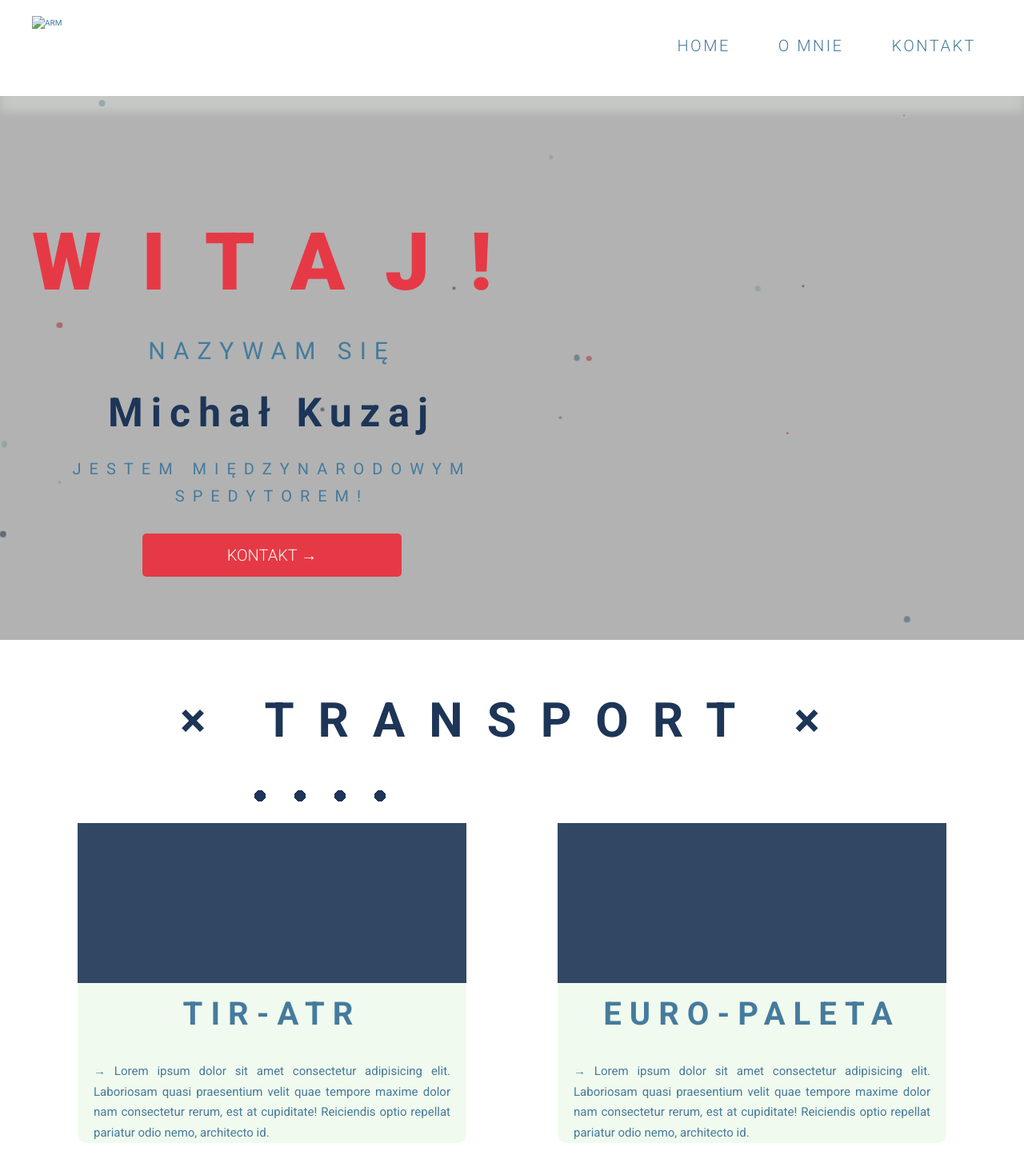
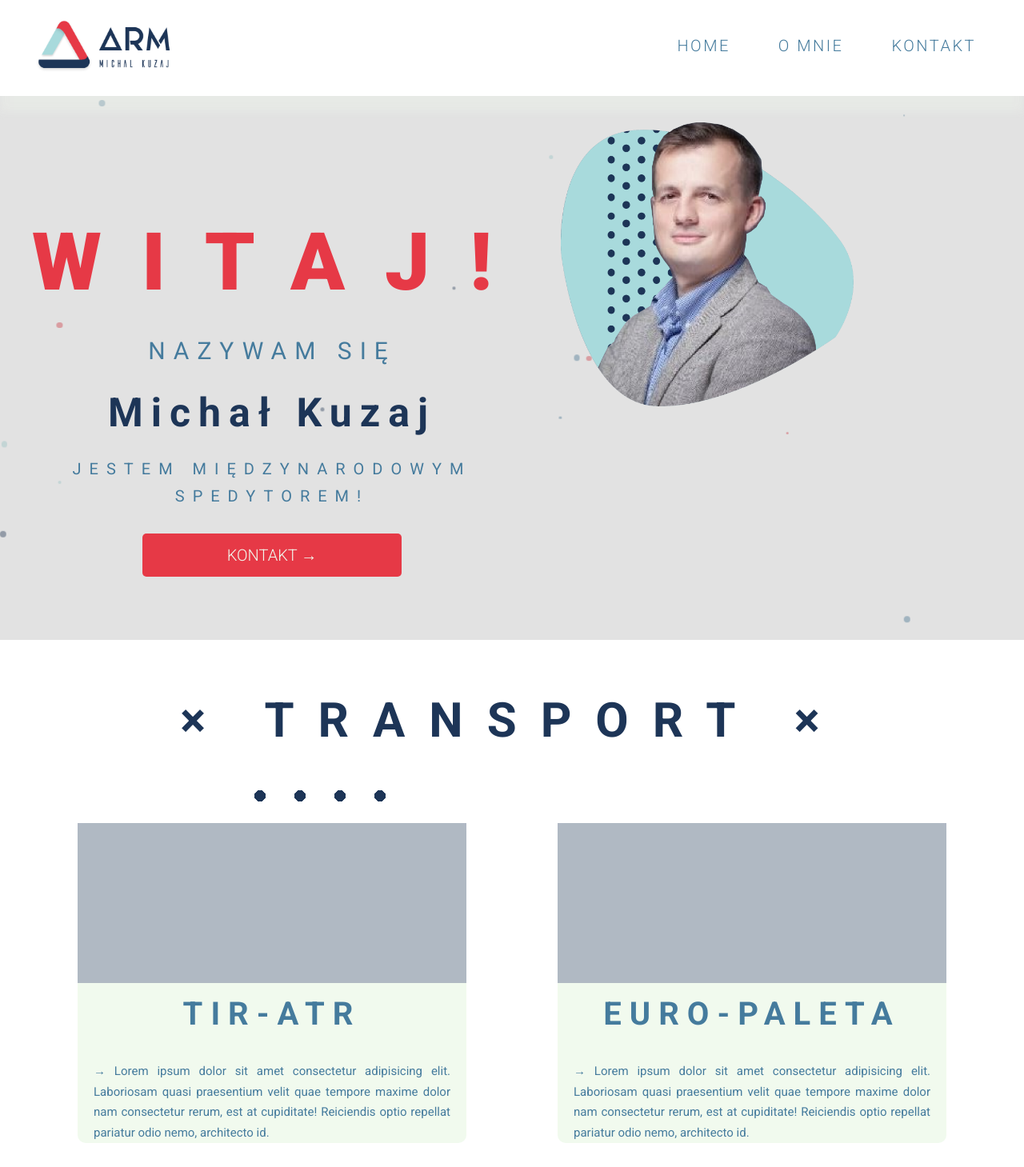
Before and after one commit to matetuh/logistics, a website: page index.html in a window 1280 px wide. Shown: the top 1459 px of the page at 80% size. Drawn offline with nearby package versions, Linux system fonts and the light colour scheme; the site is published under a folder, as on GitHub Pages, so addresses that start at the root find nothing.

Commit message:
fix dir for images

```diff
--- a/index.html
+++ b/index.html
@@ -21,7 +21,7 @@
         </div>
 
         <nav id="nav">
-            <img src="/img/logo.png" alt="ARM" class="nav nav__logo">
+            <img src="./img/logo.png" alt="ARM" class="nav nav__logo">
             <div class="nav nav__box js--nav__box">
                 <ul>
                     <li><a href="#">Home</a></li>
@@ -48,7 +48,7 @@
                     </div>
                     <div class="col-1-of-2">
                         <div class="header--avatar" data-aos="flip-up">
-                            <img class="header--avatar-img" src="/img/avatar.png" alt="Avatar">
+                            <img class="header--avatar-img" src="./img/avatar.png" alt="Avatar">
                         </div>
                     </div>
                 </div>
--- a/sass/components/_card.scss
+++ b/sass/components/_card.scss
@@ -15,7 +15,7 @@
         &--1 {
             opacity: .9;
             background-image:
-                url(/img/card1.jpg);
+                url(./img/card1.jpg);
             background-blend-mode: screen;
             background-color: $color-main-5;
             background-position: center;
@@ -24,7 +24,7 @@
         &--2 {
             opacity: .9;
             background-image:
-                url(/img/card2.jpg);
+                url(./img/card2.jpg);
             background-blend-mode: screen;
             background-color: $color-main-5;
             background-position: top;
@@ -33,7 +33,7 @@
         &--3 {
             opacity: .9;
             background-image:
-                url(/img/card3.jpg);
+                url(./img/card3.jpg);
             background-blend-mode: screen;
             background-color: $color-main-5;
             background-position: center;
@@ -42,7 +42,7 @@
         &--4 {
             opacity: .9;
             background-image:
-                url(/img/card4.jpg);
+                url(./img/card4.jpg);
             background-blend-mode: screen;
             background-color: $color-main-5;
             background-position: top;
--- a/sass/pages/_home.scss
+++ b/sass/pages/_home.scss
@@ -17,7 +17,7 @@
                 to right bottom,
                 rgba(black,1),
                 rgba(black,1)),
-            url(/img/header.jpg);
+            url(./img/header.jpg);
         background-blend-mode: saturation;
 
     }
```
Also changed, not shown: css/style.css.
